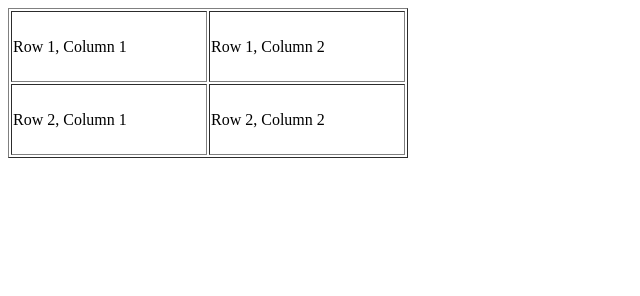
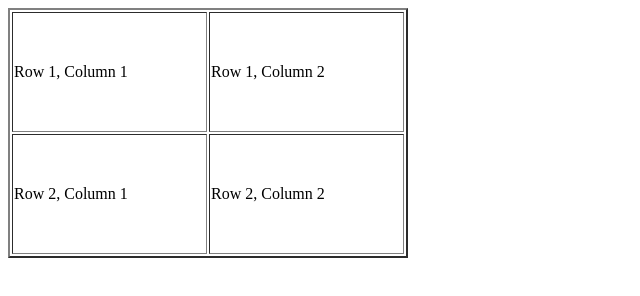
Before and after one commit to kalidada/Dogs, a plain HTML site: page index.html in a window 1280 px wide. Shown: the whole page, without its empty margins (0-640 px from the left). Drawn offline with Linux system fonts and the light colour scheme.

Commit message:
Changes the title and the table border

```diff
--- a/index.html
+++ b/index.html
@@ -2,11 +2,11 @@
 <html>
 
 <head>
-    <title>HTML Table Width/Height</title>
+    <title>Modified for the new tutorials</title>
 </head>
 
 <body>
-<table border="1" width="400" height="150">
+<table border="2" width="400" height="250">
     <tr>
         <td>Row 1, Column 1</td>
         <td>Row 1, Column 2</td>
```
